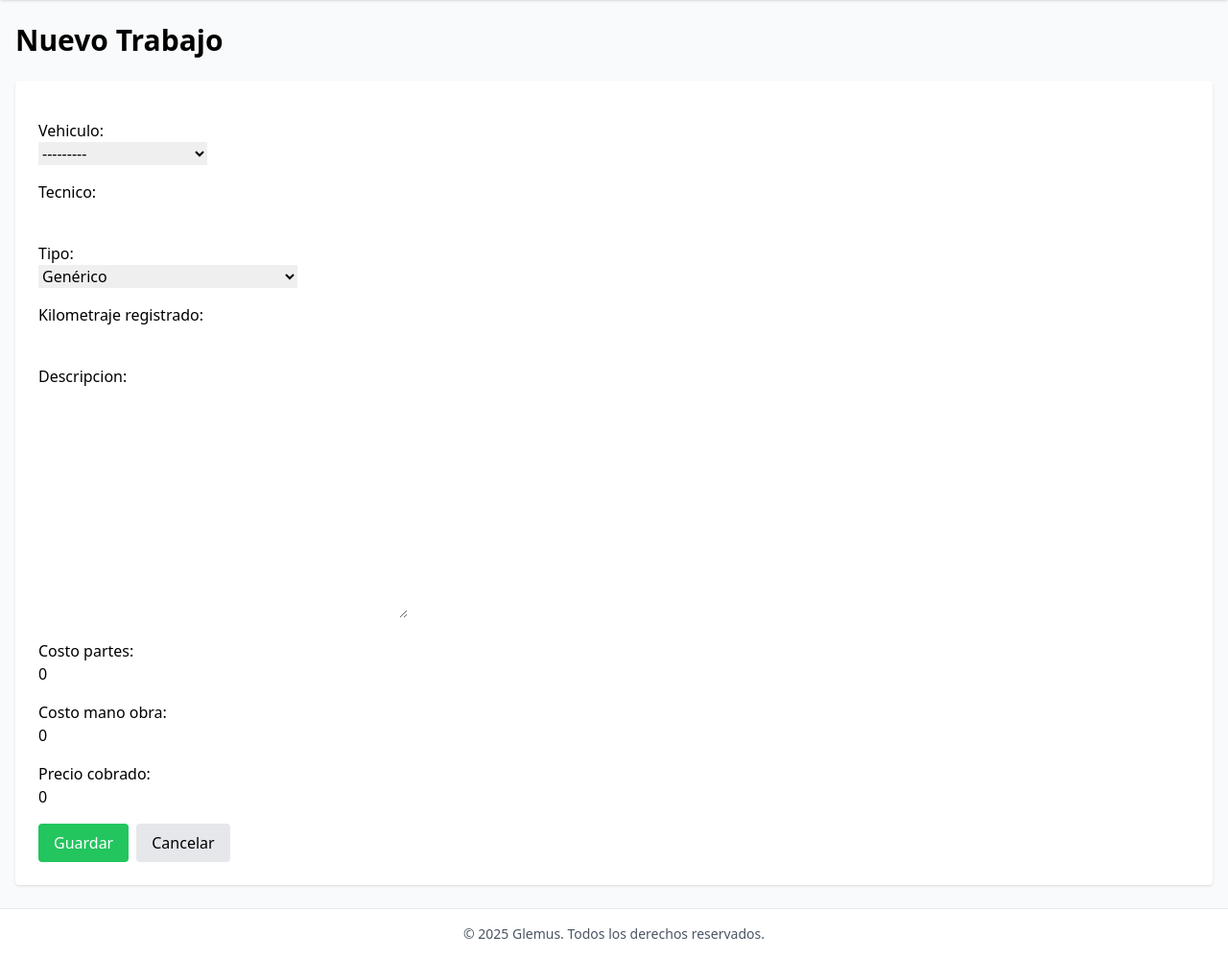
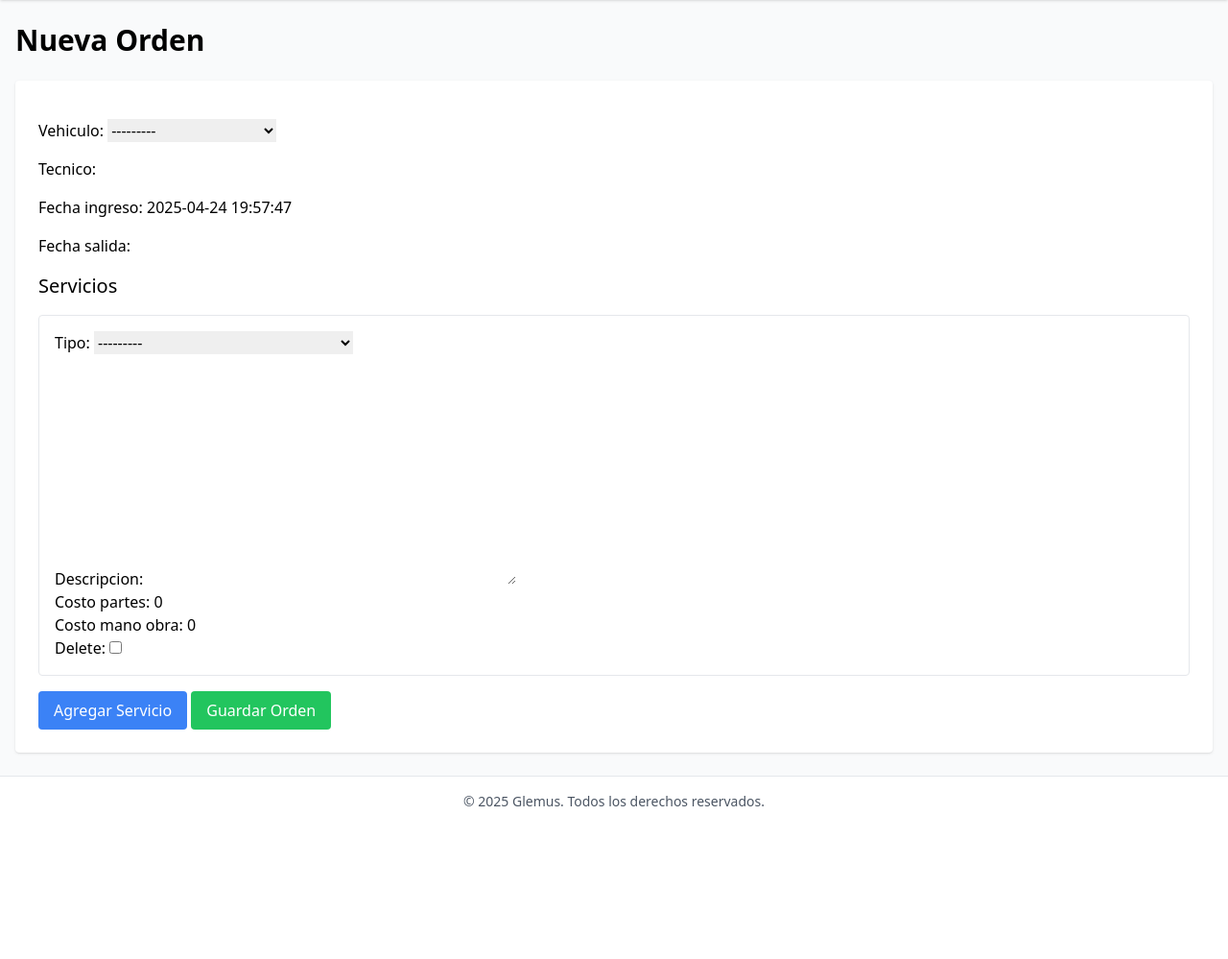
Before and after one commit to lemussistemas/taller-mecanico, a Django app: page /trabajos/nuevo/ in a window 1280 px wide. Shown: the part 52-1051 px from the top of the page at 96% size. After the commit the page ends 892 px from the top, so only its background shows below. Run offline with Django 5.2, Linux system fonts and the light colour scheme; data comes from the database, SQL or seed files in the repository; some libraries are stand-ins or nearby versions.

Commit message:
Implementa formset dinámico para servicios en nuevos trabajos

```diff
--- a/core/forms.py
+++ b/core/forms.py
@@ -1,5 +1,6 @@
 from django import forms
-from .models import Cliente, Vehiculo, Trabajo
+from django.forms import inlineformset_factory
+from .models import Cliente, Vehiculo, Trabajo, Servicio
 
 class ClienteForm(forms.ModelForm):
     class Meta:
@@ -14,7 +15,16 @@ class VehiculoForm(forms.ModelForm):
 class TrabajoForm(forms.ModelForm):
     class Meta:
         model = Trabajo
-        fields = [
-            'vehiculo', 'tecnico', 'tipo', 'kilometraje_registrado',
-            'descripcion', 'costo_partes', 'costo_mano_obra', 'precio_cobrado'
-        ]
+        fields = ['vehiculo', 'tecnico', 'fecha_ingreso', 'fecha_salida', 'kilometraje_registrado']
+
+class ServicioForm(forms.ModelForm):
+    class Meta:
+        model = Servicio
+        fields = ['tipo', 'descripcion', 'costo_partes', 'costo_mano_obra']
+
+ServicioFormSet = inlineformset_factory(
+    Trabajo, Servicio,
+    form=ServicioForm,
+    extra=1,    # número de formularios en blanco
+    can_delete=True
+)
--- a/core/templates/core/base.html
+++ b/core/templates/core/base.html
@@ -6,6 +6,8 @@
   <title>{% block title %}Taller Mecánico{% endblock %}</title>
   <!-- Tailwind CDN for prototyping; en producción compilar con PostCSS -->
   <script src="https://cdn.tailwindcss.com"></script>
+   <!-- Alpine.js para reactividad y notificaciones -->
+<script defer src="https://cdn.jsdelivr.net/npm/alpinejs@3.x.x/dist/cdn.min.js"></script>
 </head>
 <body class="bg-gray-50 min-h-screen flex flex-col">
 
--- a/core/templates/core/trabajo_form.html
+++ b/core/templates/core/trabajo_form.html
@@ -1,63 +1,65 @@
-<!-- core/templates/core/trabajo_form.html -->
 {% extends "core/base.html" %}
-{% block title %}Trabajo – {% if form.instance.pk %}#{{ form.instance.pk }}{% else %}Nuevo{% endif %}{% endblock %}
+{% block title %}{% if object %}Editar Trabajo #{{ object.pk }}{% else %}Nuevo Trabajo{% endif %}{% endblock %}
 {% block content %}
   <h1 class="text-3xl font-semibold mb-6">
-    {% if form.instance.pk %}Editar Trabajo #{{ form.instance.pk }}{% else %}Nuevo Trabajo{% endif %}
+    {% if object %}Editar Orden{% else %}Nueva Orden{% endif %}
   </h1>
 
-  <form method="post" class="bg-white shadow rounded p-6 space-y-4">
+  <form method="post" class="space-y-4 bg-white shadow rounded p-6" x-data="formsetHandler()">
     {% csrf_token %}
-    {{ form.non_field_errors }}
-    <div>
-      {{ form.vehiculo.label_tag }}<br>
-      {{ form.vehiculo }}
-      {{ form.vehiculo.errors }}
+    {{ form.as_p }}
+
+    <h2 class="text-xl mt-4 mb-2">Servicios</h2>
+    <!-- Container de servicios -->
+    <div id="services" class="space-y-4">
+      {{ servicios.management_form }}
+      {% for subform in servicios %}
+      <div class="p-4 border rounded service-form">
+        {{ subform.id }}
+        {{ subform.as_p }}
+        {% if subform.instance.pk %}
+        <div class="flex items-center">
+          {{ subform.DELETE }}
+          <label class="ml-1 text-red-600" for="{{ subform.DELETE.id_for_label }}">Borrar</label>
+        </div>
+        {% endif %}
+      </div>
+      {% endfor %}
     </div>
-    <div>
-      {{ form.tecnico.label_tag }}<br>
-      {{ form.tecnico }}
-      {{ form.tecnico.errors }}
+
+    <button type="button" @click="addForm()"
+            class="bg-blue-500 text-white px-4 py-2 rounded hover:bg-blue-600 transition">
+      Agregar Servicio
+    </button>
+
+    <button type="submit"
+            class="bg-green-500 text-white px-4 py-2 rounded hover:bg-green-600 transition">
+      Guardar Orden
+    </button>
+  </form>
+
+  <!-- Plantilla oculta para nuevos servicios -->
+  <div id="empty-form" class="hidden">
+    {% with sub=servicios.empty_form %}
+    <div class="p-4 border rounded service-form">
+      {{ sub.id }}
+      {{ sub.as_p }}
+      <!-- No mostrar checkbox en creación -->
     </div>
-    <div>
-      {{ form.tipo.label_tag }}<br>
-      {{ form.tipo }}
-      {{ form.tipo.errors }}
-    </div>
-    <div>
-      {{ form.kilometraje_registrado.label_tag }}<br>
-      {{ form.kilometraje_registrado }}
-      {{ form.kilometraje_registrado.errors }}
-    </div>
-    <div>
-      {{ form.descripcion.label_tag }}<br>
-      {{ form.descripcion }}
-      {{ form.descripcion.errors }}
-    </div>
-    <div>
-      {{ form.costo_partes.label_tag }}<br>
-      {{ form.costo_partes }}
-      {{ form.costo_partes.errors }}
-    </div>
-    <div>
-      {{ form.costo_mano_obra.label_tag }}<br>
-      {{ form.costo_mano_obra }}
-      {{ form.costo_mano_obra.errors }}
-    </div>
-    <div>
-      {{ form.precio_cobrado.label_tag }}<br>
-      {{ form.precio_cobrado }}
-      {{ form.precio_cobrado.errors }}
-    </div>
-    <div class="flex space-x-2">
-      <button type="submit"
-              class="bg-green-500 text-white px-4 py-2 rounded hover:bg-green-600 transition">
-        Guardar
-      </button>
-      <a href="{% url 'lista_trabajos' %}"
-         class="px-4 py-2 bg-gray-200 rounded hover:bg-gray-300 transition">
-        Cancelar
-      </a>
-    </div>
-  </form>
+    {% endwith %}
+  </div>
+
+  <script>
+    function formsetHandler() {
+      return {
+        totalForms: document.querySelector('[name="{{ servicios.prefix }}-TOTAL_FORMS"]'),
+        addForm() {
+          let total = parseInt(this.totalForms.value);
+          let template = document.getElementById('empty-form').innerHTML.replace(/__prefix__/g, total);
+          document.getElementById('services').insertAdjacentHTML('beforeend', template);
+          this.totalForms.value = total + 1;
+        }
+      }
+    }
+  </script>
 {% endblock %}
--- a/core/views.py
+++ b/core/views.py
@@ -1,6 +1,7 @@
 # core/views.py
 from django.shortcuts import render
 from django.views.generic import ListView
+from django.http import HttpResponse
 from .models import Trabajo, CambioAceite, Cliente, Vehiculo
 from django.urls import reverse_lazy
 from django.views.generic import CreateView, UpdateView, DetailView
@@ -8,7 +9,6 @@ from .forms import ClienteForm, VehiculoForm, TrabajoForm
 from .models import Cliente, Vehiculo, Trabajo, CambioAceite
 from django.utils import timezone
 from django.views.generic import UpdateView, DeleteView
-from django.urls import reverse_lazy
 from django.db.models import Q
 from datetime import datetime
 from django.contrib.messages.views import SuccessMessageMixin
@@ -17,12 +17,13 @@ from django.http import HttpResponse
 import csv
 import os
 from django.conf import settings
-from django.shortcuts import get_object_or_404
+from django.shortcuts import render, get_object_or_404, redirect
 from reportlab.pdfgen import canvas
 from reportlab.lib.pagesizes import letter
 from django.utils import timezone
 from .models import Trabajo
-
+from .forms import ServicioFormSet
+from django.views.generic import DeleteView
 def generar_factura(request, pk):
     trabajo = get_object_or_404(Trabajo, pk=pk)
     cliente = trabajo.vehiculo.cliente
@@ -163,7 +164,7 @@ class ClienteDelete(DeleteView):
         return super().delete(request, *args, **kwargs)
 
 # Para Vehículos
-class VehiculoUpdate(SuccessMessageMixin, UpdateView):
+class VehiculoUpdate(UpdateView):
     model = Vehiculo
     form_class = VehiculoForm
     template_name = 'core/vehiculo_form.html'
@@ -180,18 +181,32 @@ class VehiculoDelete(DeleteView):
         return super().delete(request, *args, **kwargs)
 
 # Para Trabajos
-class TrabajoUpdate(SuccessMessageMixin, CreateView):
+class TrabajoUpdate(UpdateView):
     model = Trabajo
-    form_class = TrabajoForm
+    fields = ['vehiculo', 'tecnico', 'fecha_ingreso', 'fecha_salida']
     template_name = 'core/trabajo_form.html'
     success_url = reverse_lazy('lista_trabajos')
-    success_message = "Trabajo #{object.id} creado correctamente."
 
-class TrabajoDelete(CreateView):
+    def get_context_data(self, **kwargs):
+        data = super().get_context_data(**kwargs)
+        if self.request.POST:
+            data['servicios'] = ServicioFormSet(self.request.POST, instance=self.object)
+        else:
+            data['servicios'] = ServicioFormSet(instance=self.object)
+        return data
+
+    def form_valid(self, form):
+        self.object = form.save()
+        servicios = ServicioFormSet(self.request.POST, instance=self.object)
+        if servicios.is_valid():
+            servicios.save()
+        return redirect(self.success_url)
+
+class TrabajoDelete(DeleteView):
     model = Trabajo
     template_name = 'core/confirm_delete.html'
     success_url = reverse_lazy('lista_trabajos')
-    success_message = "Trabajo #{object.id} actualizado correctamente."
+
     def delete(self, request, *args, **kwargs):
         obj = self.get_object()
         messages.success(request, f"Trabajo #{obj.id} eliminado correctamente.")
@@ -238,11 +253,9 @@ class MantenimientoList(ListView):
 
     def get_queryset(self):
         mantenimientos = []
-        # Recorre cada registro de cambio de aceite
         for cambio in CambioAceite.objects.select_related('vehiculo__cliente'):
             veh = cambio.vehiculo
             km_restantes = cambio.proximo_km - veh.kilometraje_actual
-            # Calcula meses restantes (aprox.)
             dias = (cambio.proxima_fecha - cambio.fecha_cambio).days
             meses_restantes = dias / 30
             mantenimientos.append({
@@ -254,6 +267,15 @@ class MantenimientoList(ListView):
                 'meses_restantes': round(meses_restantes, 1),
             })
         return mantenimientos
+
+    def get_context_data(self, **kwargs):
+        context = super().get_context_data(**kwargs)
+        due = 0
+        for m in context['mantenimientos']:
+            if m['km_restantes'] <= 500 or m['meses_restantes'] <= 1:
+                due += 1
+        context['due_count'] = due
+        return context
 
 # Create your views here.
 class ClienteCreate(SuccessMessageMixin, CreateView):
@@ -269,27 +291,23 @@ class VehiculoCreate(SuccessMessageMixin, CreateView):
     template_name = 'core/vehiculo_form.html'
     success_url = reverse_lazy('lista_trabajos')
 
-class TrabajoCreate(SuccessMessageMixin, CreateView):
+class TrabajoCreate(CreateView):
     model = Trabajo
-    form_class = TrabajoForm
+    fields = ['vehiculo', 'tecnico', 'fecha_ingreso', 'fecha_salida']
     template_name = 'core/trabajo_form.html'
     success_url = reverse_lazy('lista_trabajos')
 
+    def get_context_data(self, **kwargs):
+        data = super().get_context_data(**kwargs)
+        if self.request.POST:
+            data['servicios'] = ServicioFormSet(self.request.POST)
+        else:
+            data['servicios'] = ServicioFormSet()
+        return data
+
     def form_valid(self, form):
-        # Al guardar el trabajo, actualiza kilometraje y crea CambioAceite si aplica
-        trabajo = form.save(commit=False)
-        trabajo.fecha_ingreso = timezone.now()
-        trabajo.save()
-        # Actualizar kilometraje del vehículo
-        veh = trabajo.vehiculo
-        if trabajo.kilometraje_registrado and trabajo.kilometraje_registrado > veh.kilometraje_actual:
-            veh.kilometraje_actual = trabajo.kilometraje_registrado
-            veh.save()
-        # Si es cambio de aceite, registrar también en CambioAceite
-        if trabajo.tipo == 'ACE':
-            CambioAceite.objects.create(
-                vehiculo=veh,
-                fecha_cambio=trabajo.fecha_salida or timezone.now().date(),
-                km_cambio=trabajo.kilometraje_registrado or veh.kilometraje_actual
-            )
-        return super().form_valid(form)
+        self.object = form.save()
+        servicios = ServicioFormSet(self.request.POST, instance=self.object)
+        if servicios.is_valid():
+            servicios.save()
+        return redirect(self.success_url)
```
Also changed, not shown: core/models.py (+47 -32 lines), core/templates/core/mantenimientos.html (+20 -7 lines), core/migrations/0003_remove_trabajo_costo_mano_obra_and_more.py (added), db.sqlite3.
